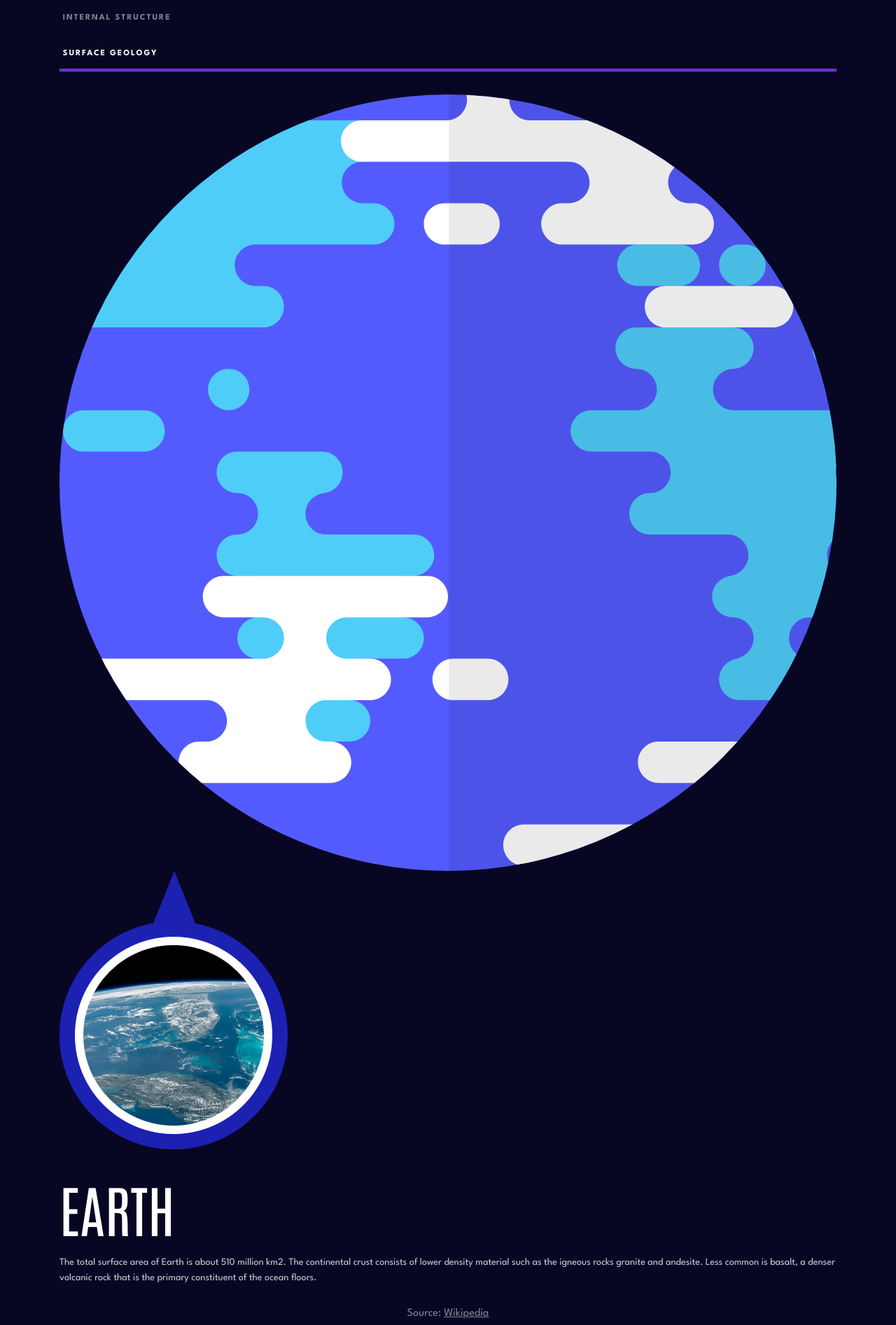
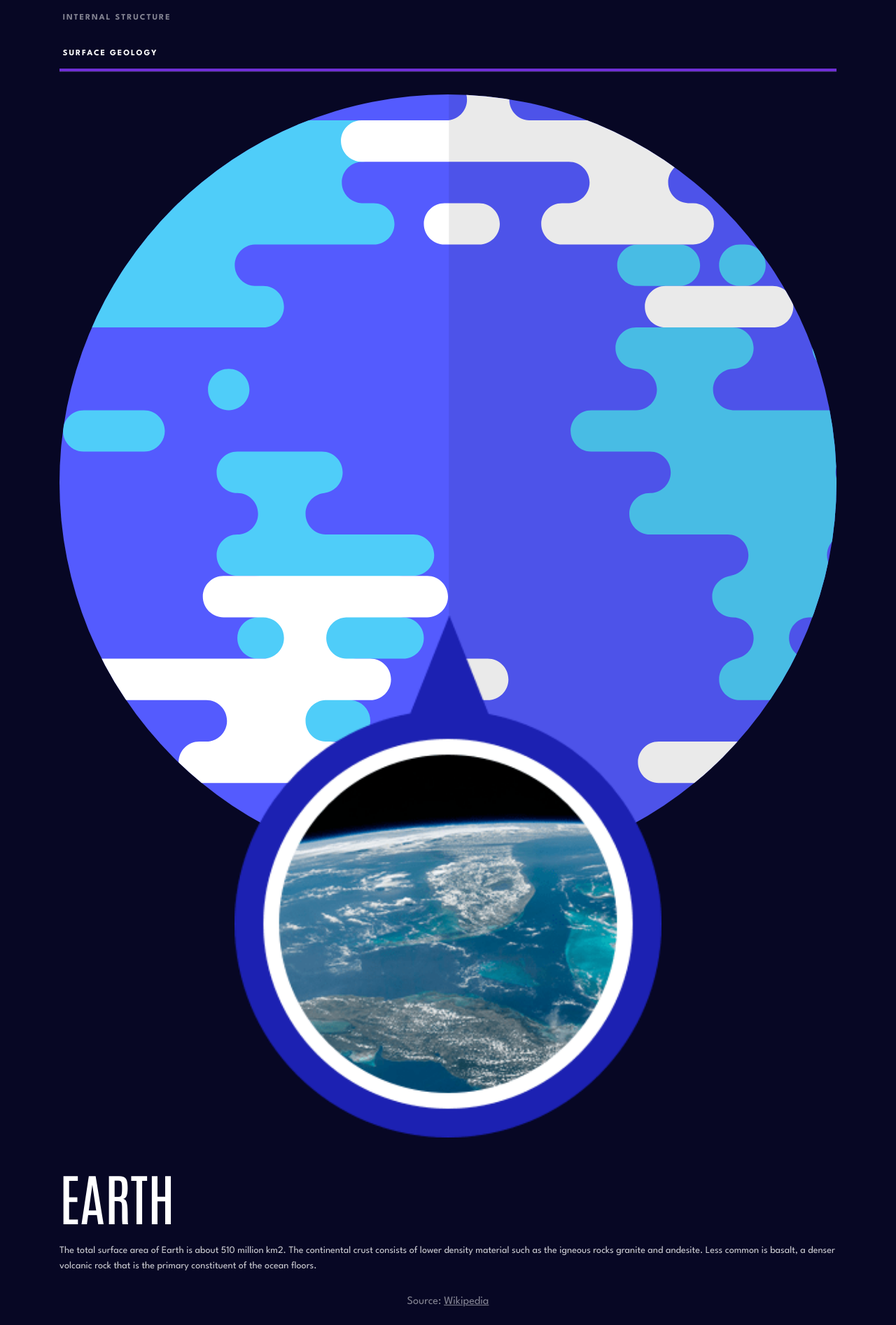
Before and after one commit to Dudeldups/FM-planets-fact-site, a React (Vite) app: page /Earth/geology in a window 1280 px wide. Shown: the part 120-2014 px from the top of the page at 70% size. Built offline with nearby package versions, Linux system fonts and the light colour scheme.

Commit message:
added scroll to top, sticky inner nav, grid for planet and geology pic

```diff
--- /dev/null
+++ b/src/components/ScrollToTop.tsx
@@ -0,0 +1,12 @@
+import { useEffect } from "react";
+import { useLocation } from "react-router-dom";
+
+export default function ScrollToTop() {
+  const { pathname } = useLocation();
+
+  useEffect(() => {
+    window.scrollTo(0, 0);
+  }, [pathname]);
+
+  return null;
+}
--- a/src/pages/Planet/Planet.scss
+++ b/src/pages/Planet/Planet.scss
@@ -13,10 +13,6 @@
     padding: 0.55rem 1.5rem;
   }
 
-  &__title {
-    opacity: 0.8;
-  }
-
   &__detail {
     color: unset;
   }
--- a/src/pages/PlanetDetails/PlanetDetails.scss
+++ b/src/pages/PlanetDetails/PlanetDetails.scss
@@ -12,11 +12,23 @@
 
   &__img-container {
     grid-area: img;
+    display: grid;
+    justify-items: center;
+    grid-template-columns: 1fr;
+    grid-template-rows: repeat(10, 1fr);
     margin-top: 2rem;
   }
 
   &__img-big {
     width: 100%;
+    grid-row: 1 / -1;
+    grid-column: 1;
+  }
+
+  &__img-small {
+    width: 55%;
+    grid-row: 6 / -1;
+    grid-column: 1;
   }
 
   &__header {
@@ -37,15 +49,17 @@
 
   ///// secondary nav links /////
   &__link-list {
+    position: relative;
     @include border(0.0625rem, rgba($clr-white, 0.15), $where: bottom);
     list-style: none;
     background-color: $clr-main-900;
 
     @include mq($until: $bp-tablet) {
+      z-index: 2;
       display: flex;
       justify-content: space-between;
       position: sticky;
-      top: 0;
+      top: 4.3rem;
     }
   }
 
--- a/src/pages/Root/Root.scss
+++ b/src/pages/Root/Root.scss
@@ -1,9 +1,16 @@
 @use "../../scss/abstracts" as *;
 
 .header {
+  z-index: 10;
   @include max-width-content(17rem);
   @include padding-inline;
   @include border(0.0625rem, rgba($clr-white, 0.15), $where: bottom);
+
+  @include mq($until: $bp-tablet) {
+    position: sticky;
+    top: 0;
+    background-color: $clr-main-900;
+  }
 }
 
 .nav {
--- a/src/pages/Root/Root.tsx
+++ b/src/pages/Root/Root.tsx
@@ -3,6 +3,7 @@ import { Link, NavLink, Outlet } from "react-router-dom";
 import { useState } from "react";
 
 import "./Root.scss";
+import ScrollToTop from "../../components/ScrollToTop";
 
 export const rootLoader = () => {
   return data;
@@ -55,6 +56,7 @@ export default function Root() {
 
       <main>
         <section>
+          <ScrollToTop />
           <Outlet />
         </section>
       </main>
```
